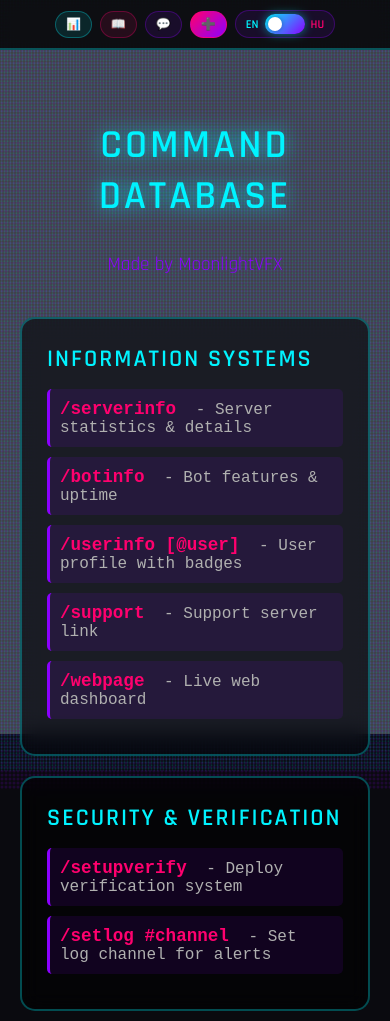
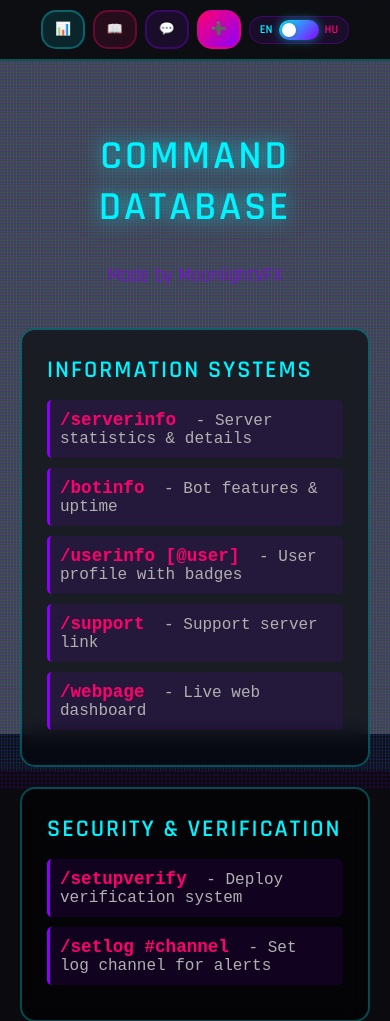
Before and after one commit to kacsofd001-glitch/shadowmod, a Flask app: page /help in a window 390 px wide. Shown: the top 1021 px of the page. Run offline with Flask 3, Linux system fonts and the light colour scheme.

Commit message:
Improve button click targets and appearance for better user interaction
Update CSS to increase padding, border size, and min-height for navigation links, enhancing hitbox size and visual appeal on various screen sizes.

Replit-Commit-Author: Agent
Replit-Commit-Session-Id: bed86cfa-bc5d-40ca-a866-d43063598d4f
Replit-Commit-Checkpoint-Type: intermediate_checkpoint
Replit-Commit-Event-Id: 0c601324-e159-46fc-87fc-6a4209d105dd
Replit-Commit-Screenshot-Url: https://storage.googleapis.com/screenshot-production-us-central1/df0ddb3d-6677-4f3e-b5a5-710956180ca7/bed86cfa-bc5d-40ca-a866-d43063598d4f/9qDutLl

```diff
--- a/bot_stats.json
+++ b/bot_stats.json
@@ -1 +1 @@
-{"start_time": "2025-11-09T00:50:39.258345+00:00", "guilds": 16, "users": 760, "channels": 713, "status": "online"}
+{"start_time": "2025-11-09T01:01:51.239585+00:00", "guilds": 16, "users": 760, "channels": 713, "status": "online"}
--- a/static/css/style.css
+++ b/static/css/style.css
@@ -376,39 +376,62 @@ body {
 }
 
 .nav-link {
+    display: inline-block;
     color: #00F3FF;
     text-decoration: none;
     font-weight: bold;
     font-size: 1.1em;
-    padding: 8px 20px;
+    padding: 12px 28px;
     border-radius: 15px;
     transition: all 0.3s ease;
     background: rgba(0, 243, 255, 0.1);
-    border: 1px solid rgba(0, 243, 255, 0.3);
+    border: 2px solid rgba(0, 243, 255, 0.3);
     white-space: nowrap;
+    cursor: pointer;
+    min-height: 44px;
+    line-height: 1.5;
 }
 
 .nav-link:hover {
     transform: translateY(-2px);
     box-shadow: 0 5px 15px rgba(0, 243, 255, 0.4);
+    border-color: rgba(0, 243, 255, 0.6);
+    background: rgba(0, 243, 255, 0.15);
 }
 
 .nav-link.pink {
     color: #FF006E;
     background: rgba(255, 0, 110, 0.1);
-    border: 1px solid rgba(255, 0, 110, 0.3);
+    border: 2px solid rgba(255, 0, 110, 0.3);
+}
+
+.nav-link.pink:hover {
+    border-color: rgba(255, 0, 110, 0.6);
+    background: rgba(255, 0, 110, 0.15);
+    box-shadow: 0 5px 15px rgba(255, 0, 110, 0.4);
 }
 
 .nav-link.purple {
     color: #8B00FF;
     background: rgba(139, 0, 255, 0.1);
-    border: 1px solid rgba(139, 0, 255, 0.3);
+    border: 2px solid rgba(139, 0, 255, 0.3);
+}
+
+.nav-link.purple:hover {
+    border-color: rgba(139, 0, 255, 0.6);
+    background: rgba(139, 0, 255, 0.15);
+    box-shadow: 0 5px 15px rgba(139, 0, 255, 0.4);
 }
 
 .nav-link.gradient {
     color: #00F3FF;
     background: linear-gradient(135deg, #FF006E, #8B00FF);
-    border: 1px solid rgba(255, 0, 110, 0.5);
+    border: 2px solid rgba(255, 0, 110, 0.5);
+}
+
+.nav-link.gradient:hover {
+    border-color: rgba(255, 0, 110, 0.8);
+    box-shadow: 0 5px 15px rgba(255, 0, 110, 0.6);
 }
 
 .lang-toggle-container {
@@ -499,8 +522,9 @@ body {
     }
 
     .nav-link {
-        font-size: 0.85em;
-        padding: 6px 12px;
+        font-size: 0.9em;
+        padding: 10px 16px;
+        min-height: 40px;
     }
 
     .lang-toggle-container {
@@ -526,8 +550,9 @@ body {
 @media (max-width: 480px) {
     /* Extra small mobile screens */
     .nav-link {
-        font-size: 0.75em;
-        padding: 5px 10px;
+        font-size: 0.8em;
+        padding: 8px 12px;
+        min-height: 36px;
     }
 
     .nav-link span {
```
Also changed, not shown: 1 other file.
